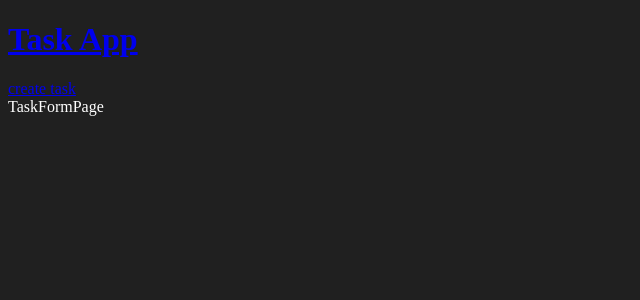
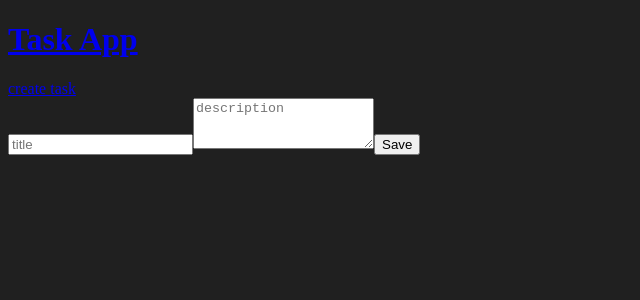
Before and after one commit to vmarialuzm/django-crud-react, a React (Vite) app in the folder client/: page /tasks-create in a window 1280 px wide. Shown: the top 300 px of the page, without its empty margins (0-640 px from the left). Built offline with nearby package versions, Linux system fonts and the light colour scheme.

Commit message:
crear tareas

```diff
--- a/client/src/api/tasks.api.js
+++ b/client/src/api/tasks.api.js
@@ -1,5 +1,8 @@
 import axios from 'axios'
 
-export const getAllTasks = () => {
-  return axios.get('http://127.0.0.1:8000/tasks/api/v1/tasks/')
-}
+const tasksApi = axios.create({
+  baseURL: 'http://127.0.0.1:8000/tasks/api/v1/tasks/',
+});
+
+export const getAllTasks = () => tasksApi.get("/");
+export const createTask = (task) => tasksApi.post("/", task);
--- a/client/src/pages/TaskFormPage.jsx
+++ b/client/src/pages/TaskFormPage.jsx
@@ -1,5 +1,38 @@
+import { useForm } from "react-hook-form";
+import { createTask } from "../api/tasks.api";
+import { useNavigate } from "react-router-dom";
+
 export function TaskFormPage() {
-  return (
-    <div>TaskFormPage</div>
-  )
+    const {
+        register,
+        handleSubmit,
+        formState: { errors },
+    } = useForm();
+    const navigate = useNavigate();
+
+    const onSubmit = handleSubmit(async (data) => {
+        await createTask(data);
+        navigate("/tasks");
+    });
+
+    return (
+        <div>
+            <form onSubmit={onSubmit}>
+                <input
+                    type="text"
+                    placeholder="title"
+                    {...register("title", { required: true })}
+                />
+                {errors.title && <span>title is required</span>}
+
+                <textarea
+                    rows="3"
+                    placeholder="description"
+                    {...register("description", { required: true })}
+                ></textarea>
+                {errors.description && <span>description is required</span>}
+                <button>Save</button>
+            </form>
+        </div>
+    )
 }
```
Also changed, not shown: 1 other file (tests, documents, lock files or other folders).
